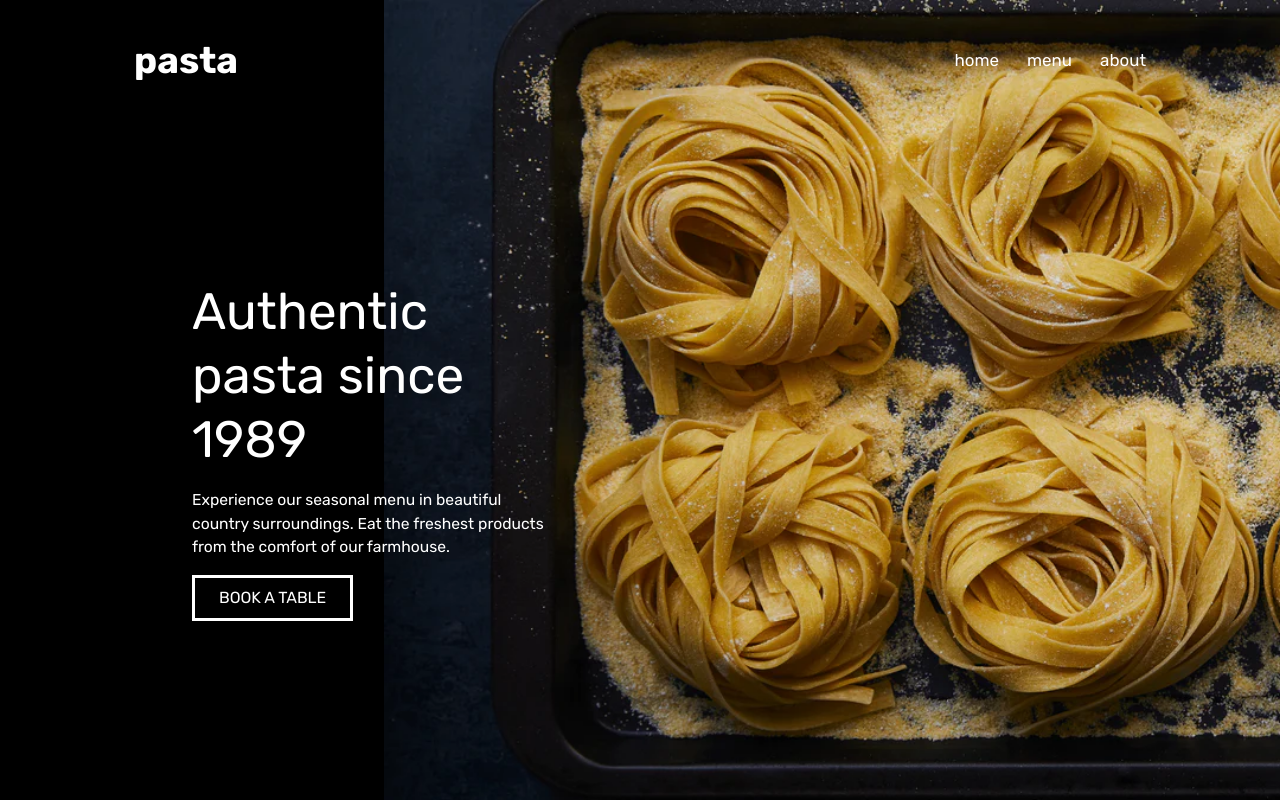
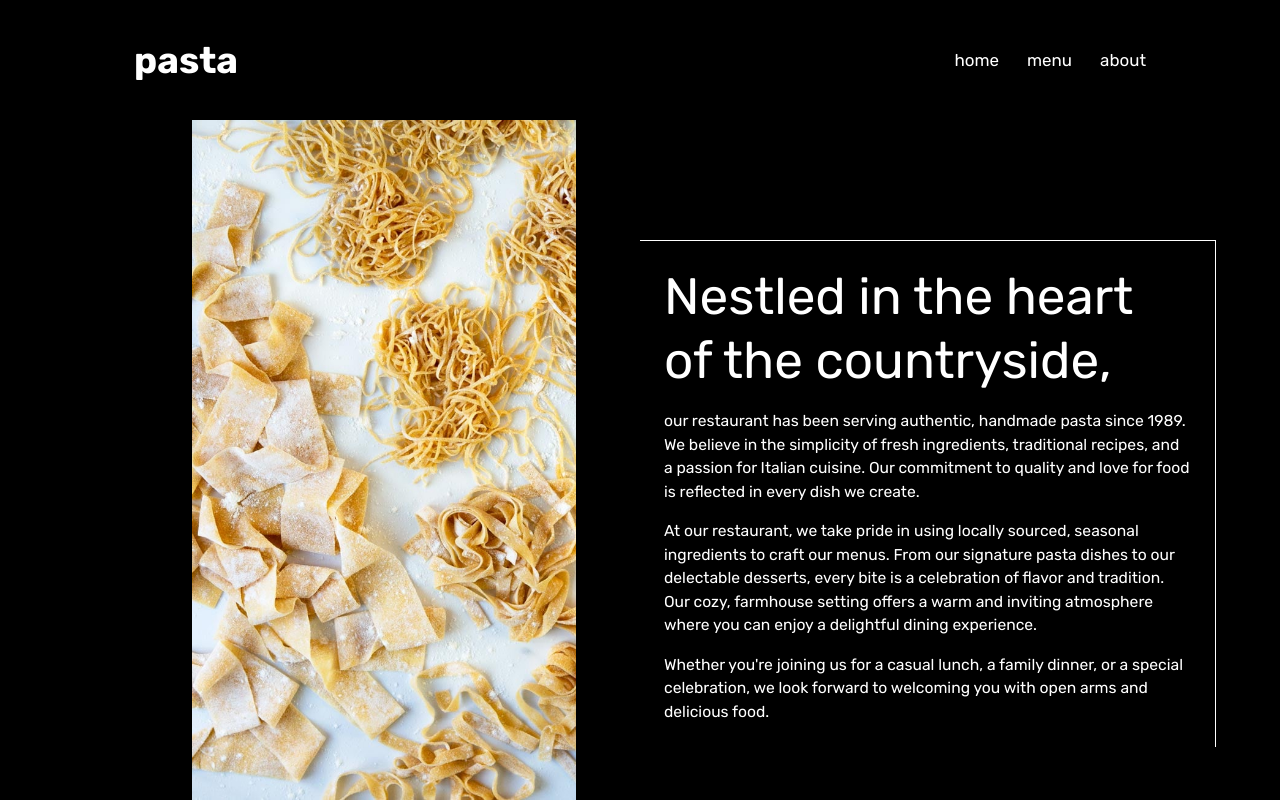
Before and after one commit to louisdeco/restaurant-page, a website built with webpack: page src/index.html in a window 1280 px wide. Both pictures are taken after a click on the button "about". Built offline with nearby package versions, Linux system fonts and the light colour scheme.

Commit message:
Add dynamic rendering of the about page

```diff
--- a/src/index.html
+++ b/src/index.html
@@ -10,9 +10,9 @@
         <nav>
             <button>pasta</button>
             <div class="navigation">
-                <button>home</button>
+                <button class="home">home</button>
                 <button>menu</button>
-                <button>about</button>
+                <button class="about">about</button>
             </div>
         </nav>
     </header>
--- a/src/index.js
+++ b/src/index.js
@@ -1,6 +1,19 @@
 import "./styles.css";
 import homePage from "./home-page";
+import aboutPage from "./about-page";
 
 const content = document.querySelector(".content");
+const aboutButton = document.querySelector(".about");
+const homeButton = document.querySelector(".home");
 
 homePage(content);
+
+homeButton.addEventListener("click", () => {
+    content.innerHTML = "";
+    homePage(content);
+})
+
+aboutButton.addEventListener("click", () => {
+    content.innerHTML = "";
+    aboutPage(content);
+})
--- a/src/styles.css
+++ b/src/styles.css
@@ -1,5 +1,4 @@
 /* Custom font */
-
 @import url('https://fonts.googleapis.com/css2?family=Rubik:ital,wght@0,300..900;1,300..900&display=swap');
 
 
@@ -7,7 +6,6 @@
   Lucho's Custom CSS Reset, inspired by Josh's Custom CSS Reset
   @https://www.joshwcomeau.com/css/custom-css-reset/
 */
-
 *, *::before, *::after {
     box-sizing: border-box;
 }
@@ -53,6 +51,7 @@ dialog {
     outline: none;
     max-width: 100%;
 }
+
 
 /* General  */
 :root {
@@ -155,3 +154,35 @@ nav button:hover {
     color: black;
     cursor: pointer;
 }
+
+
+/* About */
+.background {
+    height: 100vh;
+    width: 100vw;
+    background-color: black;
+}
+
+.picture {
+    background-image: url("./about-background.jpg");
+    background-size: cover;
+    position: absolute;
+    height: 85vh;
+    width: 30vw;
+    top: 15%;
+    left: 15%
+}
+
+.wrapper-about {
+    position: absolute;
+    color: white;
+    width: 45%;
+    top: 30%;
+    left: 50%;
+    display: flex;
+    flex-direction: column;
+    gap: var(--spacing-m);
+    padding: var(--spacing-l);
+    border-top: solid 0.1px white;
+    border-right: solid 0.1px white;
+}
```
